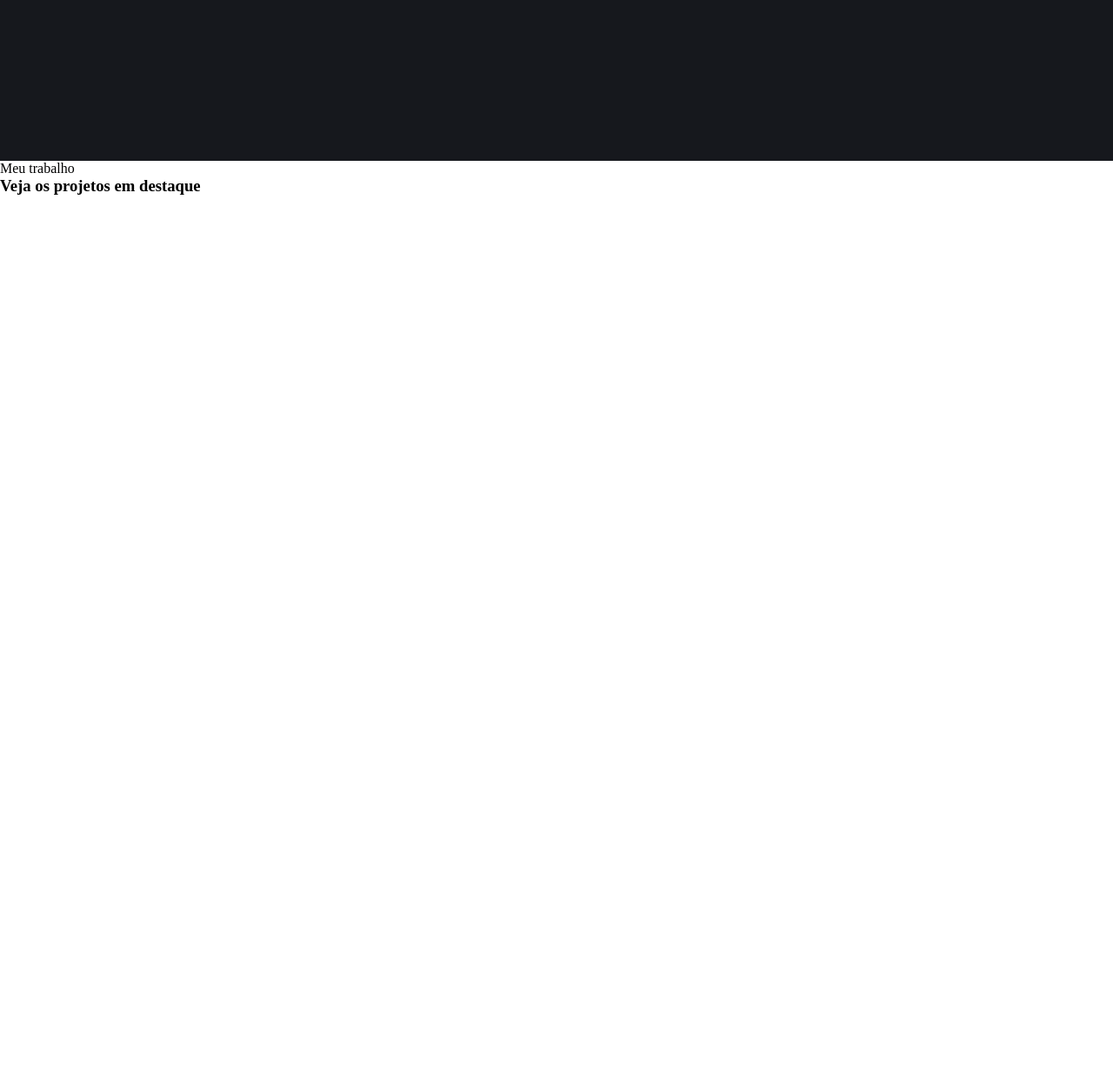
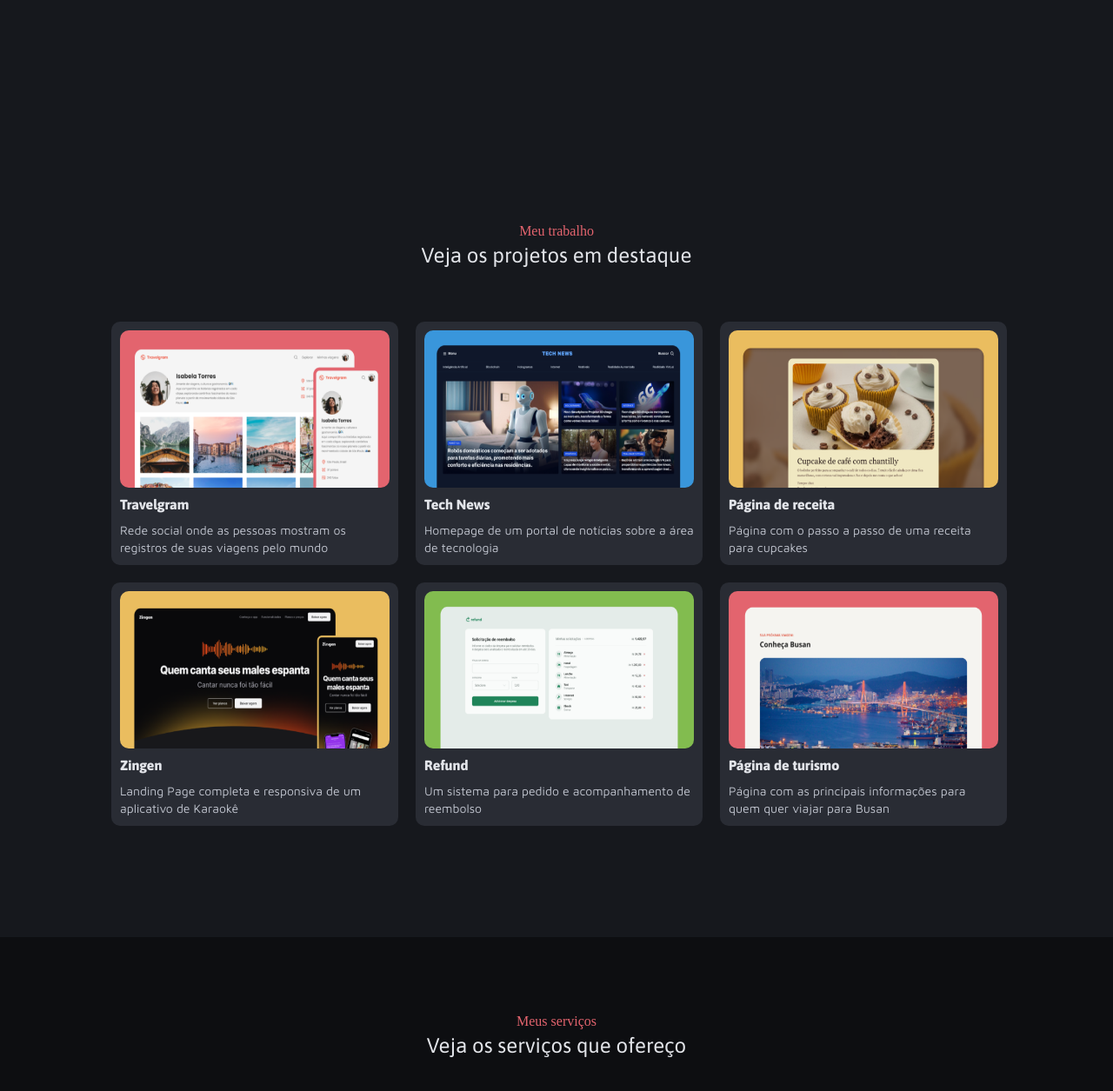
Before and after one commit to Luis74s/Portfolio-Dev, a plain HTML site: page index.html in a window 1280 px wide. Shown: the part 853-2108 px from the top of the page at 87% size. Before the commit the page ends 1078 px from the top, so only its background shows below. Drawn offline with Linux system fonts and the light colour scheme; a web font is replaced by a local one.

Commit message:
Main finalizado

```diff
--- a/index.html
+++ b/index.html
@@ -9,6 +9,9 @@
     <link rel="preconnect" href="https://fonts.gstatic.com" crossorigin>
     <link rel="preconnect" href="https://fonts.googleapis.com">
     <link rel="preconnect" href="https://fonts.gstatic.com" crossorigin>
+    <link rel="preconnect" href="https://fonts.googleapis.com">
+    <link rel="preconnect" href="https://fonts.gstatic.com" crossorigin>
+
     <link rel="stylesheet" href="styles/style.css">
 
     <link
@@ -17,11 +20,13 @@
     <link
         href="https://fonts.googleapis.com/css2?family=Alice&family=Archivo:ital,wght@0,100..900;1,100..900&family=Asap:ital,wght@0,100..900;1,100..900&family=Inter:ital,opsz,wght@0,14..32,100..900;1,14..32,100..900&family=Poppins:wght@400;700&family=Roboto:ital,wght@0,100..900;1,100..900&display=swap"
         rel="stylesheet">
+
+        <link href="https://fonts.googleapis.com/css2?family=Alice&family=Archivo:ital,wght@0,100..900;1,100..900&family=Asap:ital,wght@0,100..900;1,100..900&family=Inconsolata:wght@200..900&family=Inter:ital,opsz,wght@0,14..32,100..900;1,14..32,100..900&family=Maven+Pro:wght@400..900&family=Poppins:wght@400;700&family=Roboto:ital,wght@0,100..900;1,100..900&display=swap" rel="stylesheet">
 </head>
 <header>
     <section class="container">
         <img src="assets/Imagens/Avatar.png" alt="" class="avatar">
-        <p>Hello World! &nbsp Meu &nbsp nome &nbsp é &nbsp <strong>  Martina Santos </strong> &nbsp e  &nbsp sou</p>
+        <p>Hello World! &nbsp Meu &nbsp nome &nbsp é &nbsp <strong> Martina Santos </strong> &nbsp e &nbsp sou</p>
         <h1>Desenvolvedora Fullstack</h1>
         <p class="text1">Transformo necessidades em aplicações reais, evolventes e funcionais. Desenvolvo sistemas
             através da <br>
@@ -69,12 +74,57 @@
 
 </header>
 
-<main>
-    <P>Meu trabalho</P>
-    <H3>Veja os projetos em destaque</H3>
+<main >
+    <div class="main-text">
+        <p>Meu trabalho</p>
+        <H3>Veja os projetos em destaque</H3>
+    </div>
+    <section class="container-cards">
+        <div class="card">
+            <img src="assets/Imagens/Thumbnail_Project-01.png" alt="">
+            <h5>Travelgram</h5>
+            <p>Rede social onde as pessoas mostram os registros de suas viagens pelo mundo</p>
+        </div>
+
+        <div class="card">
+            <img src="assets/Imagens/Thumbnail_Project-02.png" alt="">
+            <h5>Tech News</h5>
+            <p>Homepage de um portal de notícias sobre a área de tecnologia</p>
+        </div>
+
+        <div class="card">
+            <img src="assets/Imagens/Thumbnail_Project-03.png" alt="">
+            <h5>Página de receita</h5>
+            <p>Página com o passo a passo de uma receita para cupcakes</p>
+        </div>
+
+        <div class="card">
+            <img src="assets/Imagens/Thumbnail_Project-04.png" alt="">
+            <h5>Zingen</h5>
+            <p>Landing Page completa e responsiva de um aplicativo de Karaokê</p>
+        </div>
+
+        <div class="card">
+            <img src="assets/Imagens/Thumbnail_Project-05.png" alt="">
+            <h5>Refund</h5>
+            <p>Um sistema para pedido e acompanhamento de reembolso </p>
+        </div>
+
+        <div class="card">
+            <img src="assets/Imagens/Thumbnail_Project-06.png" alt="">
+            <h5>Página de turismo</h5>
+            <p>Página com as principais informações para quem quer viajar para Busan</p>
+        </div>
+
 </main>
+    <div class="services">
+        <p>Meus serviços</p>
+        <h3>Veja os serviços que ofereço</h3>
+    </div>
 
 <body>
+
+
 
 </body>
 
--- a/styles/global.css
+++ b/styles/global.css
@@ -28,4 +28,5 @@
     width: 100%;
     height: 100vh;
     background-repeat: no-repeat;
+
 }
--- a/styles/header.css
+++ b/styles/header.css
@@ -70,4 +70,6 @@ header div {
     height: 24px;
     margin-left: 8px;
     padding: 94px;
+    justify-content: center;
+    align-items: center;
 }
--- /dev/null
+++ b/styles/main.css
@@ -0,0 +1,85 @@
+main {
+    background-color: var(--gray-500-color);
+    padding: 72px;
+}
+
+.main-text {
+    text-align: center;
+}
+
+main .main-text p {
+    font: "Inconsolata", monospace 20px/120%;
+    color: var(--red-color);
+    text-align: center;
+}
+
+.main-text h3 {
+    font: var(--text-md);
+    color: var(--gray-100-color);
+    padding: 5px;
+    text-align: center;
+}
+
+.card img {
+    width: 100%;
+    height: 100%;
+    border-radius: 10px;
+}
+
+.card {
+    background-color: var(--gray-400-color);
+    padding: 10px;
+    border-radius: 10px;
+    display: flex;
+    flex-direction: column;
+    width: 330px;
+    height: 280px;
+}
+
+.container-cards {
+    display: grid;
+    grid-template-columns: 1fr 1fr 1fr;
+    grid-template-rows: 1fr;
+    gap: 20px;
+    padding: 56px;
+    justify-items: center;
+    align-items: center;
+
+
+}
+
+
+.container-cards .card h5 {
+    padding: 10px 0;
+    font: var(--text-sm);
+    font-weight: 800;
+    color: var(--gray-100-color);
+}
+
+.container-cards .card p {
+    font-family: "Maven Pro", sans-serif;
+    font-size: 14px;
+    line-height: 20px;
+    font-weight: 400;
+    color: var(--gray-200-color);
+
+}
+
+
+.services {
+    background-color: var(--gray-600-color);
+    padding: 20px;
+    text-align: center;
+    padding: 88px 0;
+}
+.services p {
+    font: "Inconsolata", monospace 20px/120%;
+    color: var(--red-color);
+    text-align: center;
+}
+.services h3 {
+    font: var(--text-md);
+    color: var(--gray-100-color);
+    padding: 5px;
+    text-align: center;
+}
--- a/styles/style.css
+++ b/styles/style.css
@@ -1,2 +1,3 @@
 @import url(global.css);
 @import url(header.css);
+@import url(main.css);
```
